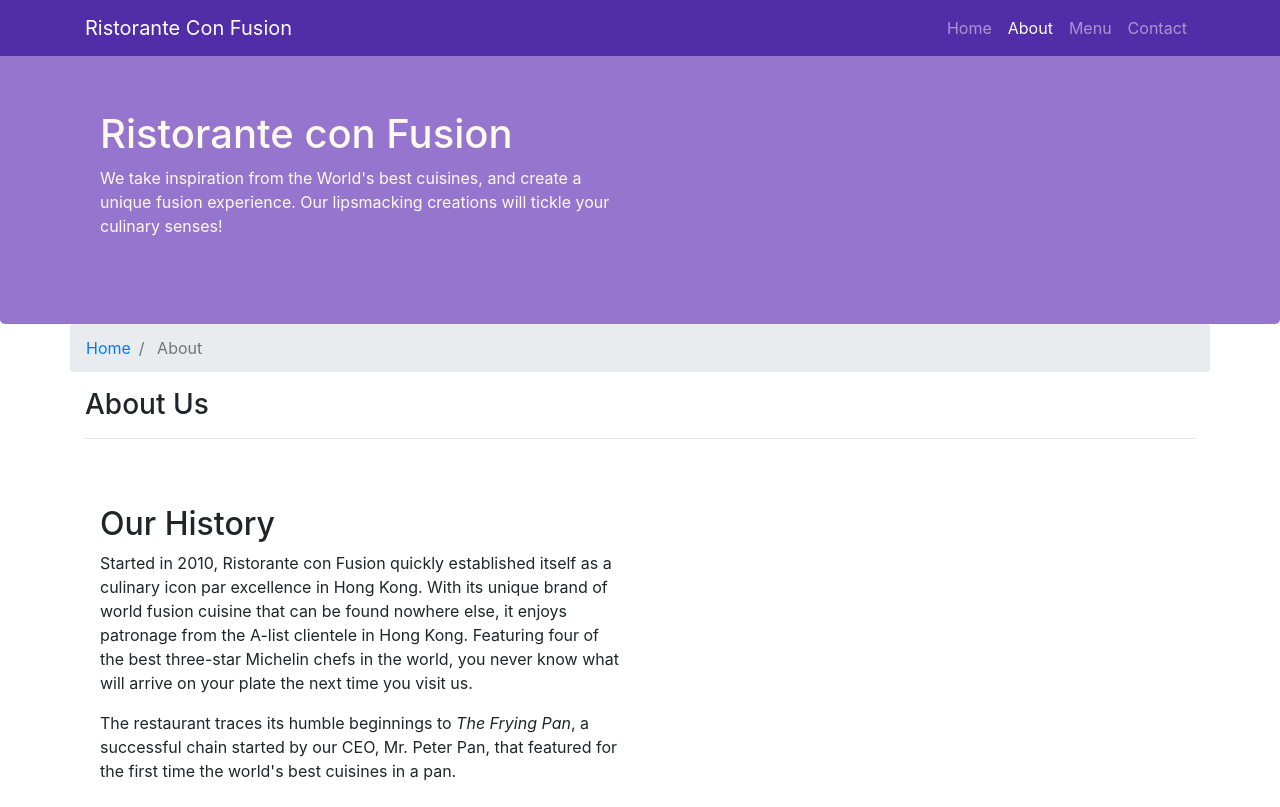
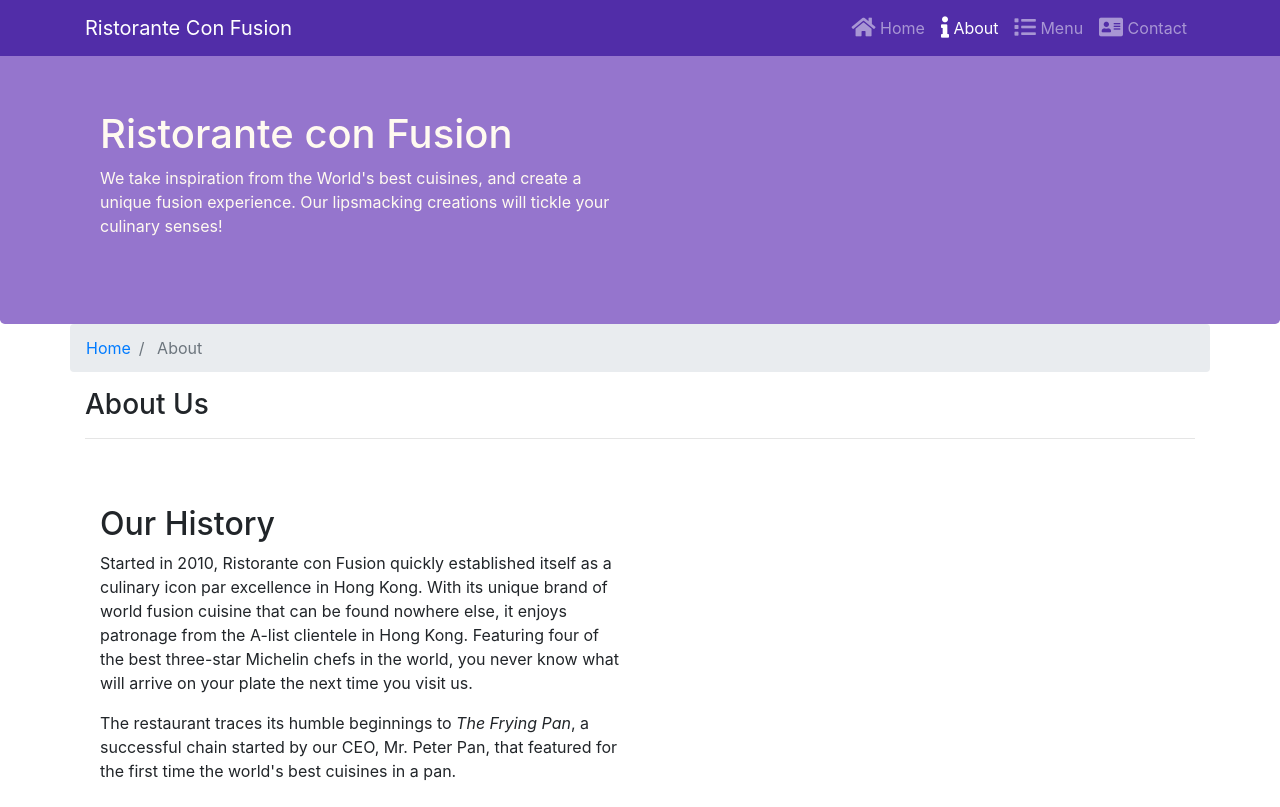
Before and after one commit to hossam-khalaf/confusion, a website: page aboutus.html in a window 1280 px wide. Shown: the top 807 px of the page. Drawn offline with nearby package versions, Linux system fonts and the light colour scheme.

Commit message:
Added icons to navbar elements

```diff
--- a/aboutus.html
+++ b/aboutus.html
@@ -11,6 +11,16 @@
   <link
     rel="stylesheet"
     href="node_modules/bootstrap/dist/css/bootstrap.min.css"
+  />
+  <!-- fontawesome CSS -->
+  <link
+    rel="stylesheet"
+    href="node_modules/@fortawesome/fontawesome-free/css/all.min.css"
+  />
+  <!-- Bootstrap  social CSS -->
+  <link
+    rel="stylesheet"
+    href="node_modules/bootstrap-social/bootstrap-social.css"
   />
   <link rel="stylesheet" href="css/style.css" />
   <head>
@@ -34,13 +44,25 @@
         <div class="collapse navbar-collapse" id="Navbar">
           <ul class="navbar-nav ml-auto">
             <li class="nav-item">
-              <a href="./index.html" class="nav-link">Home</a>
+              <a href="./index.html" class="nav-link"
+                ><span class="fas fa-home fa-lg"></span> Home</a
+              >
             </li>
             <li class="nav-item active">
-              <a href="#" class="nav-link">About</a>
+              <a href="#" class="nav-link"
+                ><span class="fas fa-info fa-lg"></span> About</a
+              >
             </li>
-            <li class="nav-item"><a href="#" class="nav-link">Menu</a></li>
-            <li class="nav-item"><a href="#" class="nav-link">Contact</a></li>
+            <li class="nav-item">
+              <a href="#" class="nav-link"
+                ><span class="fas fa-list fa-lg"></span> Menu</a
+              >
+            </li>
+            <li class="nav-item">
+              <a href="#" class="nav-link"
+                ><span class="fas fa-address-card fa-lg"></span> Contact</a
+              >
+            </li>
           </ul>
         </div>
       </div>
```
Also changed, not shown: index.html (+26 -4 lines).
